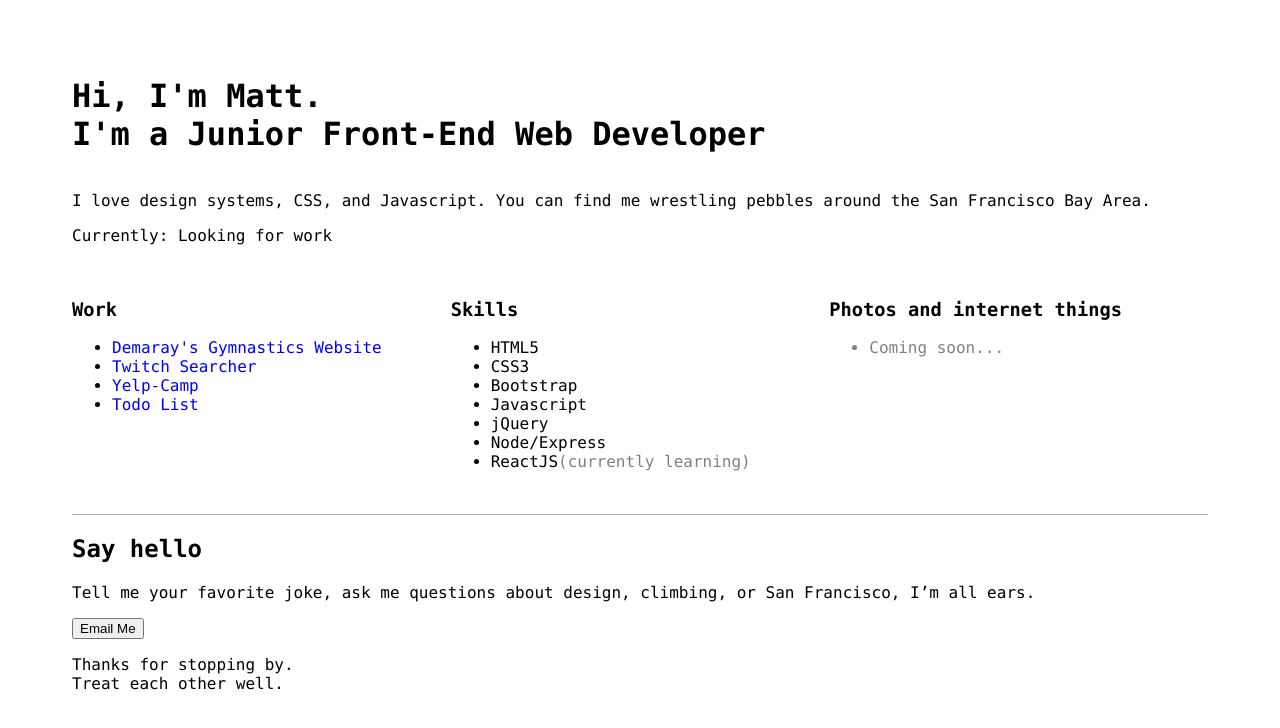
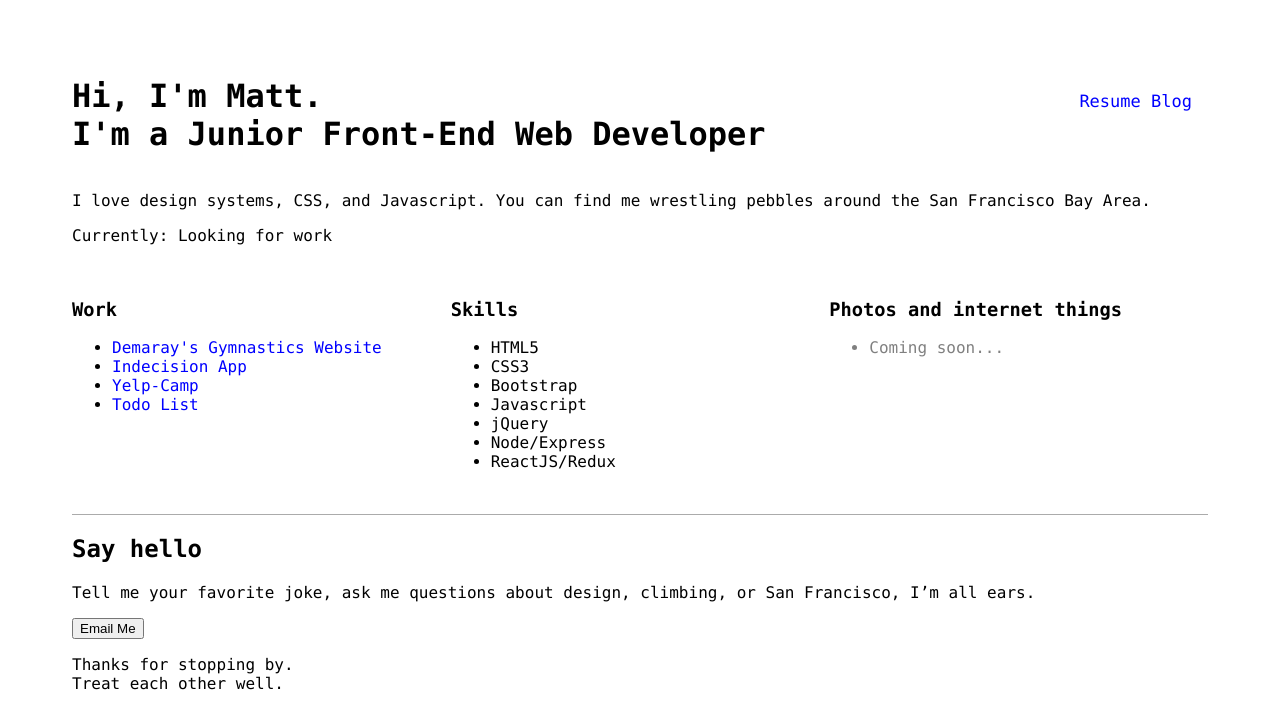
Before and after one commit to mfrani/mfrani.github.io, a plain HTML site: page index.html in a window 1280 px wide. Drawn offline with Linux system fonts and the light colour scheme.

Commit message:
updated links and added diferrent projects

```diff
--- a/css/styles.css
+++ b/css/styles.css
@@ -9,6 +9,13 @@ body {
 .column {
   float: left;
   width: 33.33%;
+}
+
+.topnav {
+  float: right;
+  padding: 14px 16px;
+  text-decoration: none;
+  font-size: 17px;
 }
 
 a {
@@ -28,6 +35,10 @@ hr {
   color: gray;
 }
 
+/* .vertical-line {
+  border-left: thin solid black;
+} */
+
 /* Clear floats after the columns */
 .row:after {
   content: "";
--- a/index.html
+++ b/index.html
@@ -15,6 +15,12 @@
               </head>
 <body>
     <div class=" container super-container">
+        <div class="topnav">
+            <a href="#">Resume</a>
+            <!-- <div class="vertical-line">
+            </div> -->
+            <a href="#">Blog</a>
+          </div>
       <div class="title-content">
         <div class="title">
           <div class="row">
@@ -42,10 +48,10 @@
             <div class="column">
                 <h3>Work</h3>
                 <ul>
-                  <li><a href="https://github.com/dog-hands/demaray-website">Demaray's Gymnastics Website</a></li>
-                  <li><a href="https://github.com/dog-hands/twitch_searcher">Twitch Searcher</a></li>
+                  <li><a href="https://stoic-mcclintock-7a8af5.netlify.com/">Demaray's Gymnastics Website</a></li>
+                  <li><a href="https://objective-lichterman-511f84.netlify.com">Indecision App</a></li>
                   <li><a href="https://github.com/mfrani/Yelp-Camp">Yelp-Camp</a></li>
-                  <li><a href="https://github.com/mfrani/todo-list">Todo List</a></li>
+                  <li><a href="https://ecstatic-liskov-68a9b0.netlify.com">Todo List</a></li>
                 </ul>
             </div>
             <div class="column">
@@ -57,7 +63,7 @@
                 <li>Javascript</li>
                 <li>jQuery</li>
                 <li>Node/Express</li>
-                <li>ReactJS<span class="grayed">(currently learning)</span></li>
+                <li>ReactJS/Redux</li>
               </ul>
             </div>
             <div class="column">
```
